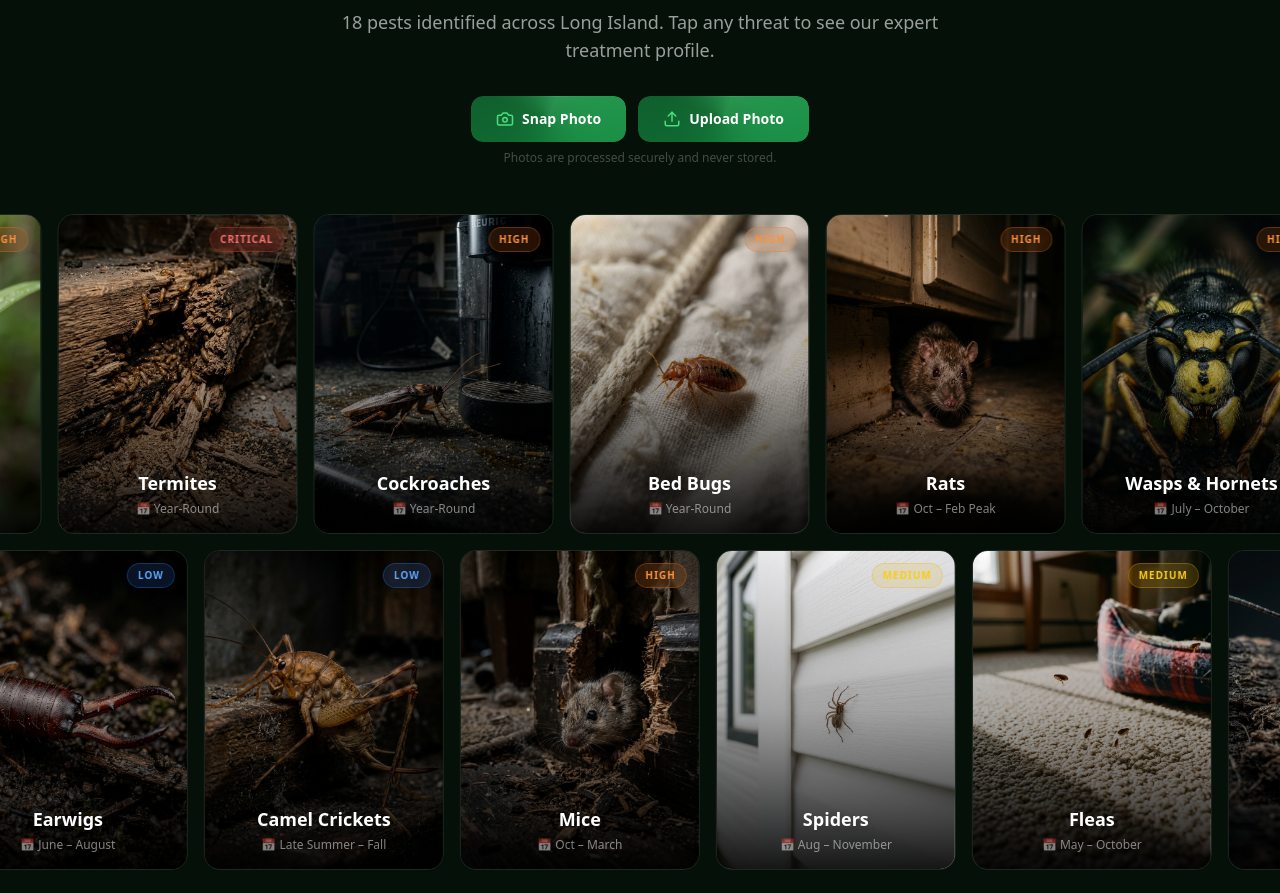
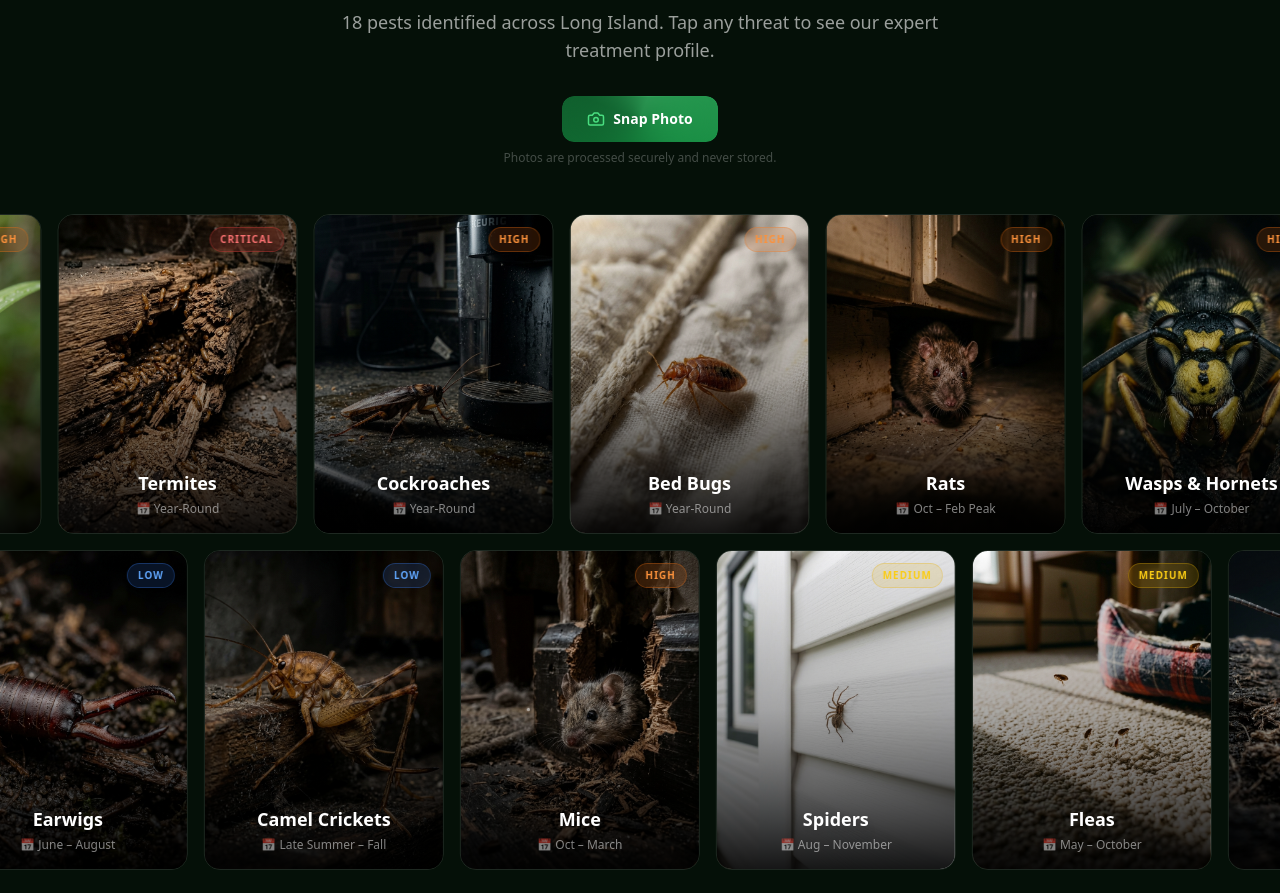
Before and after one commit to squitopest/Squito-Pest-Control, a Next.js app: page / in a window 1280 px wide. Shown: the part 2585-3478 px from the top of the page. Built offline with nearby package versions, Linux system fonts and the light colour scheme.

Commit message:
Remove redundant Upload Photo button from Pest Library

```diff
--- a/src/components/PestLibrary/PestLibrary.tsx
+++ b/src/components/PestLibrary/PestLibrary.tsx
@@ -1,7 +1,7 @@
 "use client";
 
 import { useState, useRef, useEffect } from "react";
-import { X, Camera, ShieldAlert, ArrowRight, AlertTriangle, Phone, Shield, Upload } from "lucide-react";
+import { X, Camera, ShieldAlert, ArrowRight, AlertTriangle, Phone, Shield } from "lucide-react";
 
 // ─── EXPANDED LONG ISLAND PEST DATABASE ───
 const pests = [
@@ -55,7 +55,6 @@ export default function PestLibrary() {
   const [aiResult, setAiResult] = useState<AIResult | null>(null);
   const [previewUrl, setPreviewUrl] = useState<string | null>(null);
   const fileInputRef = useRef<HTMLInputElement>(null);
-  const uploadInputRef = useRef<HTMLInputElement>(null);
 
   const modalOpen = !!selected || scanning || !!aiResult;
   useEffect(() => {
@@ -83,7 +82,6 @@ export default function PestLibrary() {
     } finally {
       setScanning(false);
       if (fileInputRef.current) fileInputRef.current.value = "";
-      if (uploadInputRef.current) uploadInputRef.current.value = "";
     }
   };
 
@@ -167,22 +165,6 @@ export default function PestLibrary() {
               </span>
             </button>
 
-            <button
-              onClick={() => uploadInputRef.current?.click()}
-              className="group relative overflow-hidden rounded-xl p-[1px] focus:outline-none"
-            >
-              <span
-                className="absolute inset-0 rounded-xl opacity-70 group-hover:opacity-100 transition-opacity duration-500"
-                style={{
-                  background: "conic-gradient(from var(--angle, 0deg), #22c55e, #16a34a, #15803d, #4ade80, #22c55e)",
-                  animation: "spin-border 3s linear infinite",
-                }}
-              />
-              <span className="relative flex items-center justify-center gap-2 px-6 py-3 rounded-xl bg-surface/90 backdrop-blur-xl font-semibold text-sm text-white transition-all duration-300 group-hover:bg-green-500/10 whitespace-nowrap">
-                <Upload size={18} className="text-green-400" />
-                Upload Photo
-              </span>
-            </button>
             <style>{`
               @property --angle { syntax: '<angle>'; initial-value: 0deg; inherits: false; }
               @keyframes spin-border { to { --angle: 360deg; } }
@@ -190,7 +172,6 @@ export default function PestLibrary() {
           </div>
           <p className="text-white/25 text-xs">Photos are processed securely and never stored.</p>
           <input ref={fileInputRef} type="file" accept="image/*" onChange={handleFileChange} className="hidden" id="library-pest-camera" />
-          <input ref={uploadInputRef} type="file" accept="image/*" onChange={handleFileChange} className="hidden" id="library-pest-upload" />
         </div>
       </div>
 
@@ -343,7 +324,6 @@ export default function PestLibrary() {
                     <p className="text-white/60 text-sm mb-5 max-w-sm mx-auto">{aiResult.message}</p>
                     <div className="flex flex-col sm:flex-row gap-3 justify-center">
                       <button onClick={() => fileInputRef.current?.click()} className="inline-flex items-center justify-center gap-2 px-5 py-3 bg-white/5 border border-white/10 text-white font-semibold rounded-xl transition-all text-sm"><Camera size={16} /> Try Again</button>
-                      <button onClick={() => uploadInputRef.current?.click()} className="inline-flex items-center justify-center gap-2 px-5 py-3 bg-white/5 border border-white/10 text-white font-semibold rounded-xl transition-all text-sm"><Upload size={16} /> Upload</button>
                       <a href="tel:6312031000" className="inline-flex items-center justify-center gap-2 px-5 py-3 bg-green-500 hover:bg-green-400 text-white font-bold rounded-xl transition-all text-sm">Call (631) 203-1000</a>
                     </div>
                   </div>
```
